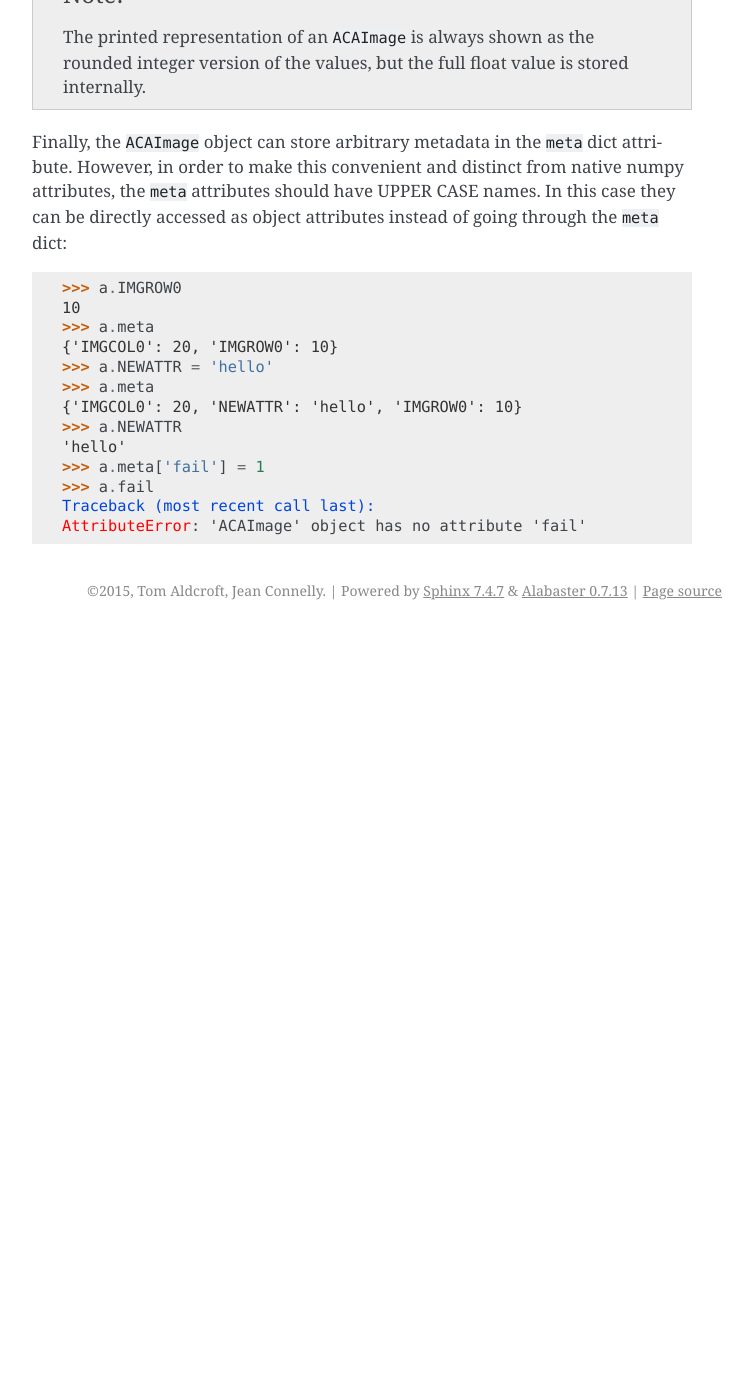
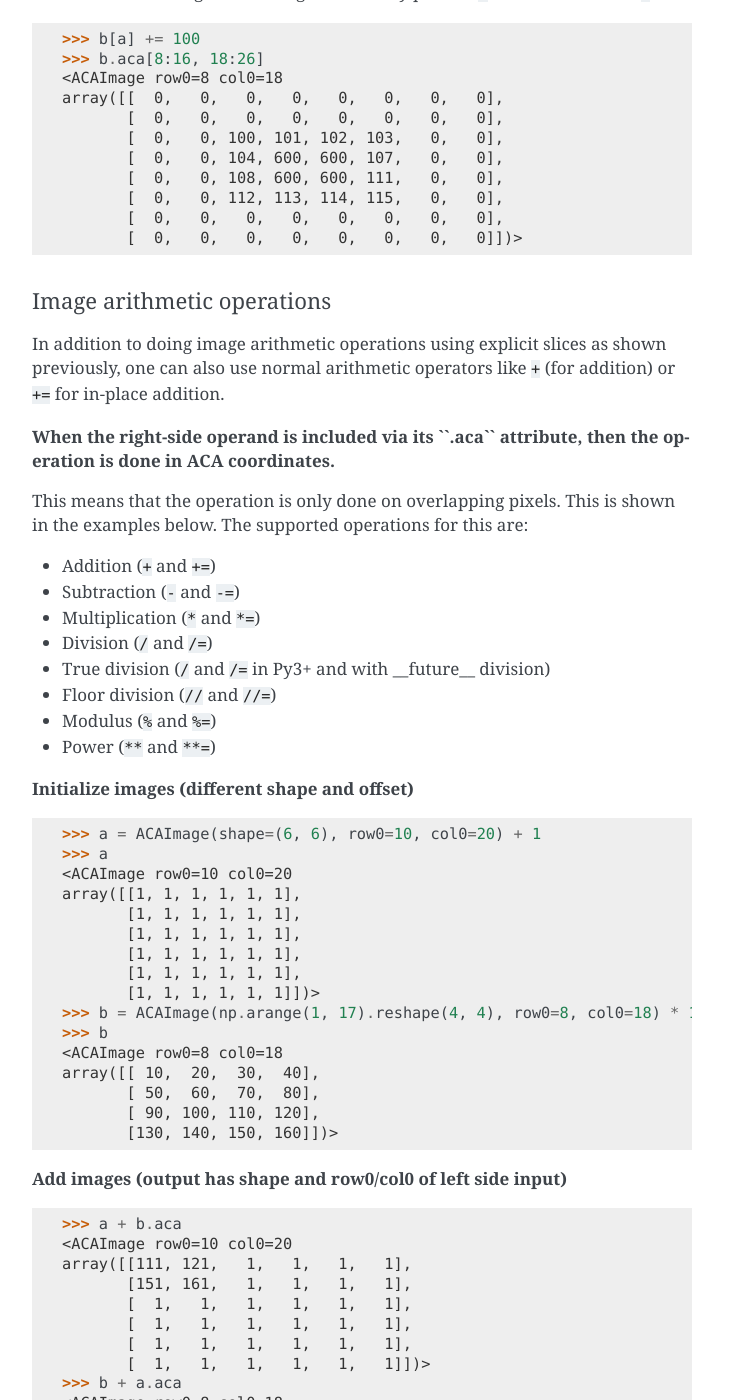
Before and after one commit to sot/chandra_aca, a Sphinx documentation site: the page built from docs/index.rst, in a window 1280 px wide and 1400 px high, scrolled down 3678 px. Shown: the whole window, without its empty margins (388-1141 px from the left). Built offline with Sphinx 7.4.7, drawn with Linux system fonts in a browser that asks for light colours; before the commit the page ends 4308 px from its top, so only the background shows below that; some of the changed text lies outside the part shown.

Commit message:
Update docs

```diff
--- a/docs/index.rst
+++ b/docs/index.rst
@@ -96,6 +99,16 @@ One could also initialize by providing a ``meta`` dict::
          [ 4,  5,  6,  7],
          [ 8,  9, 10, 11],
          [12, 13, 14, 15]])>
+
+.. Note::
+
+   The printed representation of an ``ACAImage`` is always shown as the
+   rounded integer version of the values, but the full float value
+   is stored internally.  If you ``print()`` the image then the floating
+   point values are shown.
+
+Image access and setting
+""""""""""""""""""""""""
 
 You can access array elements as usual, and in fact do any normal numpy array operations::
 
@@ -161,11 +174,99 @@ within the area of ``a``::
          [  0,   0,   0,   0,   0,   0,   0,   0],
          [  0,   0,   0,   0,   0,   0,   0,   0]])>
 
-.. Note::
+Image arithmetic operations
+"""""""""""""""""""""""""""
 
-   The printed representation of an ``ACAImage`` is always shown as the
-   rounded integer version of the values, but the full float value
-   is stored internally.
+In addition to doing image arithmetic operations using explicit slices
+as shown previously, one can also use normal arithmetic operators like
+``+`` (for addition) or ``+=`` for in-place addition.
+
+**When the right-side operand is included via its ``.aca`` attribute, then the operation is
+done in ACA coordinates.**
+
+This means that the operation is only done on overlapping pixels.  This is
+shown in the examples below.  The supported operations for this are:
+
+- Addition (``+`` and ``+=``)
+- Subtraction (``-`` and ``-=``)
+- Multiplication (``*`` and ``*=``)
+- Division (``/`` and ``/=``)
+- True division (``/`` and ``/=`` in Py3+ and with __future__ division)
+- Floor division (``//`` and ``//=``)
+- Modulus (``%`` and ``%=``)
+- Power (``**`` and ``**=``)
+
+**Initialize images (different shape and offset)**
+
+  >>> a = ACAImage(shape=(6, 6), row0=10, col0=20) + 1
+  >>> a
+  <ACAImage row0=10 col0=20
+  array([[1, 1, 1, 1, 1, 1],
+         [1, 1, 1, 1, 1, 1],
+         [1, 1, 1, 1, 1, 1],
+         [1, 1, 1, 1, 1, 1],
+         [1, 1, 1, 1, 1, 1],
+         [1, 1, 1, 1, 1, 1]])>
+  >>> b = ACAImage(np.arange(1, 17).reshape(4, 4), row0=8, col0=18) * 10
+  >>> b
+  <ACAImage row0=8 col0=18
+  array([[ 10,  20,  30,  40],
+         [ 50,  60,  70,  80],
+         [ 90, 100, 110, 120],
+         [130, 140, 150, 160]])>
+
+**Add images (output has shape and row0/col0 of left side input)**
+
+  >>> a + b.aca
+  <ACAImage row0=10 col0=20
+  array([[111, 121,   1,   1,   1,   1],
+         [151, 161,   1,   1,   1,   1],
+         [  1,   1,   1,   1,   1,   1],
+         [  1,   1,   1,   1,   1,   1],
+         [  1,   1,   1,   1,   1,   1],
+         [  1,   1,   1,   1,   1,   1]])>
+  >>> b + a.aca
+  <ACAImage row0=8 col0=18
+  array([[ 10,  20,  30,  40],
+         [ 50,  60,  70,  80],
+         [ 90, 100, 111, 121],
+         [130, 140, 151, 161]])>
+
+  >>> b += a.aca
+  >>> b
+  <ACAImage row0=8 col0=18
+  array([[ 10,  20,  30,  40],
+         [ 50,  60,  70,  80],
+         [ 90, 100, 111, 121],
+         [130, 140, 151, 161]])>
+
+**Make ``b`` image be fully contained in ``a``**
+
+  >>> b.row0 = 11
+  >>> b.col0 = 21
+  >>> a += b.aca
+  >>> a
+  <ACAImage row0=10 col0=20
+  array([[  1,   1,   1,   1,   1,   1],
+         [  1,  11,  21,  31,  41,   1],
+         [  1,  51,  61,  71,  81,   1],
+         [  1,  91, 101, 112, 122,   1],
+         [  1, 131, 141, 152, 162,   1],
+         [  1,   1,   1,   1,   1,   1]])>
+
+**Normal image addition fails if shape is mismatched**
+
+  >>> a + b
+  Traceback (most recent call last):
+    File "<ipython-input-19-f96fb8f649b6>", line 1, in <module>
+      a + b
+    File "chandra_aca/aca_image.py", line 68, in _operator
+      out = op(self, other)  # returns self for inplace ops
+  ValueError: operands could not be broadcast together with shapes (6,6) (4,4)
+
+
+Meta-data
+"""""""""
 
 Finally, the ``ACAImage`` object can store arbitrary metadata in the
 ``meta`` dict attribute.  However, in order to make this convenient and
```
Also changed, not shown: other parts of docs/index.rst (+3 -0 lines).
